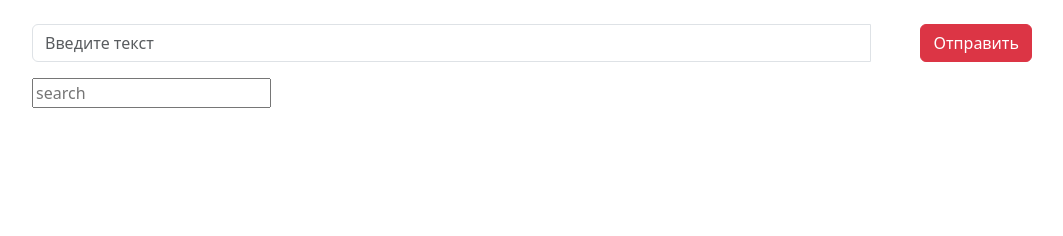
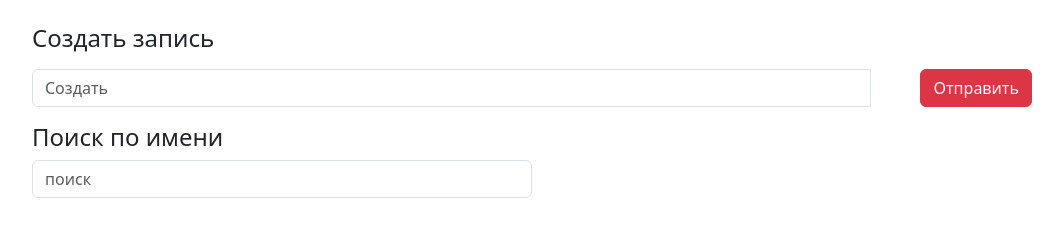
Before and after one commit to this-is-mirita/todoListNew, a plain HTML site: page index.html in a window 1280 px wide. Shown: the whole page, without its empty margins (108-1171 px from the left). Drawn offline with nearby package versions, Linux system fonts and the light colour scheme.

Commit message:
Update index.html

```diff
--- a/index.html
+++ b/index.html
@@ -12,21 +12,24 @@
 
 <body>
     <div class="container my-4">
-        <div class="input-group">
-            <input type="text" id="textInput" class="form-control " placeholder="Введите текст">
+        <h4>Создать запись</h4>
+        <div class="input-group mt-3">
+            <input type="text" id="textInput" class="form-control " placeholder="Создать">
 
             <div class="input-group-append">
                 <button id="btnAdd" class="btn btn-danger" onclick="addItem()">Отправить</button>
             </div>
         </div>
-        <div class="mt-3">
-            <input oninput="search()" type="text" name="" id="searchInput" placeholder="search">
+        <div class="mt-3 col-md-6">
+            <h4>Поиск по имени</h4>
+            <input oninput="search()" type="text" name="" class="form-control " id="searchInput" placeholder="поиск">
         </div>
     </div>
 
     <div class="container">
         <ul id="itemList" class="list-group"></ul>
     </div>
+
     <script src="js/app.js"></script>
 </body>
 
```
